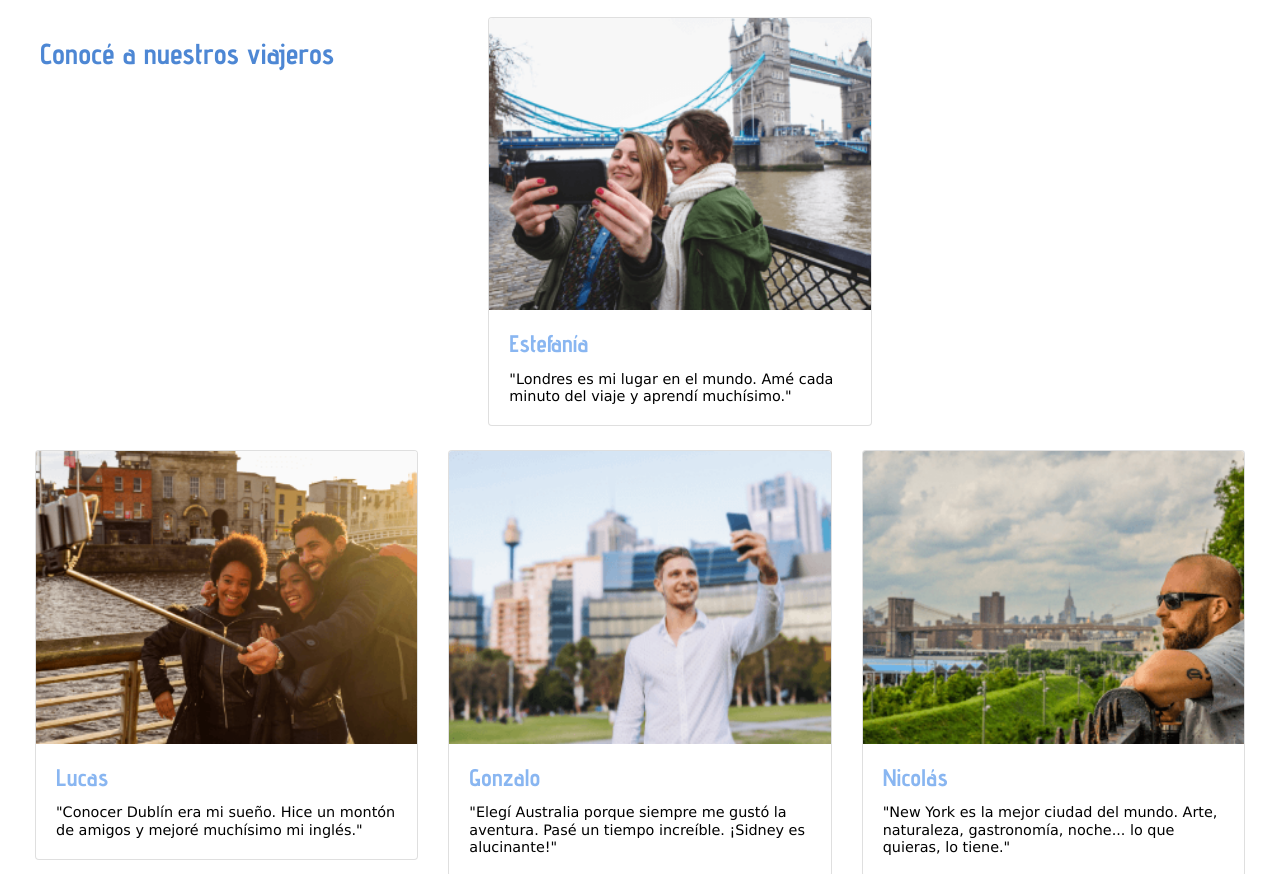
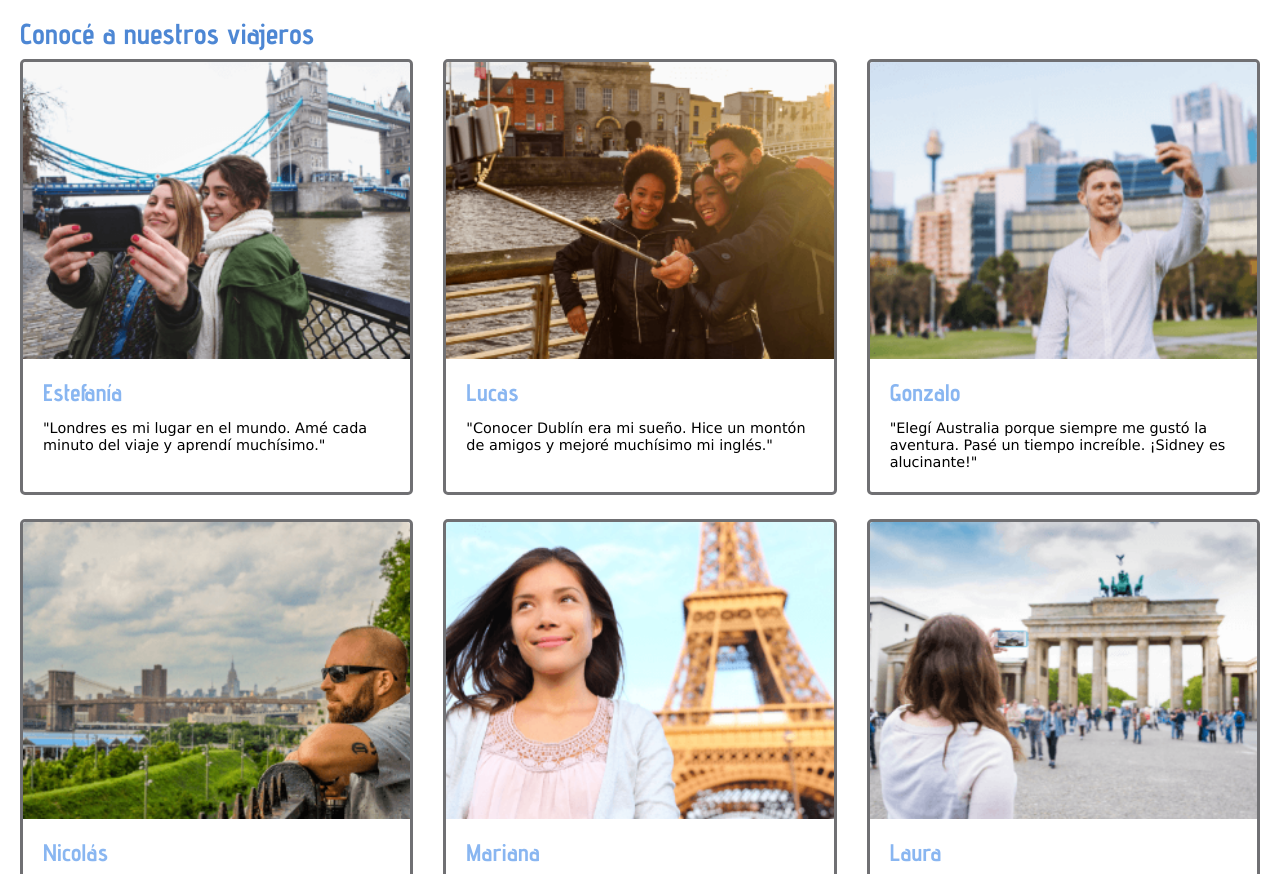
Before and after one commit to romidenardi/englishforall, a website: page paginas/kaplan.html in a window 1280 px wide. Shown: the part 1038-1912 px from the top of the page. Drawn offline with nearby package versions, Linux system fonts and the light colour scheme.

Commit message:
contenido1

```diff
--- a/paginas/kaplan.html
+++ b/paginas/kaplan.html
@@ -140,10 +140,11 @@
         </div>
     </aside>
 
-    <section class="row row-cols-1 row-cols-md-3 galeria-kaplan margin-20">
-        <h2 class="subtitulo-secundario-interior margin-20">Conocé a nuestros viajeros</h2>
+    <section class="galeria-kaplan margin-20">
+        <h2 class="subtitulo-secundario-interior">Conocé a nuestros viajeros</h2>
+        <div class="row row-cols-1 row-cols-md-3">
             <div class="col mb-4">
-            <div class="card">
+                <div class="card h-100 transition">
                     <img src="../imagenes/card-1.png" class="card-img-top" alt="Estefanía en Londres">
                     <div class="card-body">
                         <h5 class="card-title subtitulo-terciario-interior">Estefanía</h5>
@@ -152,7 +153,7 @@
                 </div>
             </div>
             <div class="col mb-4">
-            <div class="card">
+                <div class="card h-100 transition">
                     <img src="../imagenes/card-2.png" class="card-img-top" alt="Lucas en Dublín">
                     <div class="card-body">
                         <h5 class="card-title subtitulo-terciario-interior">Lucas</h5>
@@ -161,7 +162,7 @@
                 </div>
             </div>
             <div class="col mb-4">
-            <div class="card">
+                <div class="card h-100 transition">
                     <img src="../imagenes/card-3.png" class="card-img-top" alt="Gonzalo en Sidney">
                     <div class="card-body">
                         <h5 class="card-title subtitulo-terciario-interior">Gonzalo</h5>
@@ -170,7 +171,7 @@
                 </div>
             </div>
             <div class="col mb-4">
-            <div class="card">
+                <div class="card h-100 transition">
                     <img src="../imagenes/card-4.png" class="card-img-top" alt="Nicolás en Nueva York">
                     <div class="card-body">
                         <h5 class="card-title subtitulo-terciario-interior">Nicolás</h5>
@@ -179,7 +180,7 @@
                 </div>
             </div>
             <div class="col mb-4">
-            <div class="card">
+                <div class="card h-100 transition">
                     <img src="../imagenes/card-5.png" class="card-img-top" alt="Mariana en París">
                     <div class="card-body">
                         <h5 class="card-title subtitulo-terciario-interior">Mariana</h5>
@@ -188,11 +189,12 @@
                 </div>
             </div>
             <div class="col mb-4">
-            <div class="card">
-                <img src="../imagenes/card-5.png" class="card-img-top" alt="Laura en Berlín">
+                <div class="card h-100 transition">
+                    <img src="../imagenes/card-6.png" class="card-img-top" alt="Laura en Berlín">
                     <div class="card-body">
                         <h5 class="card-title subtitulo-terciario-interior">Laura</h5>
                         <p class="card-text">"Me encantan la historia, el arte, la cultura. En Berlín pude aprender no solo alemán, sino mucho más. ¡Volví enamorada!"</p>
+                    </div>
                 </div>
             </div>
         </div>
--- a/scss/sassy.scss
+++ b/scss/sassy.scss
@@ -267,6 +267,11 @@ caption {
     caption-side: top;
 }
 
+.card {
+    border:solid 3px $gris-uno;
+    border-radius:5px;
+}
+
 form fieldset {
     background-color:$gris-tres;
     border-radius:5px;
```
Also changed, not shown: css/estilos.css. Lines whose indentation alone changed are shown as unchanged.
